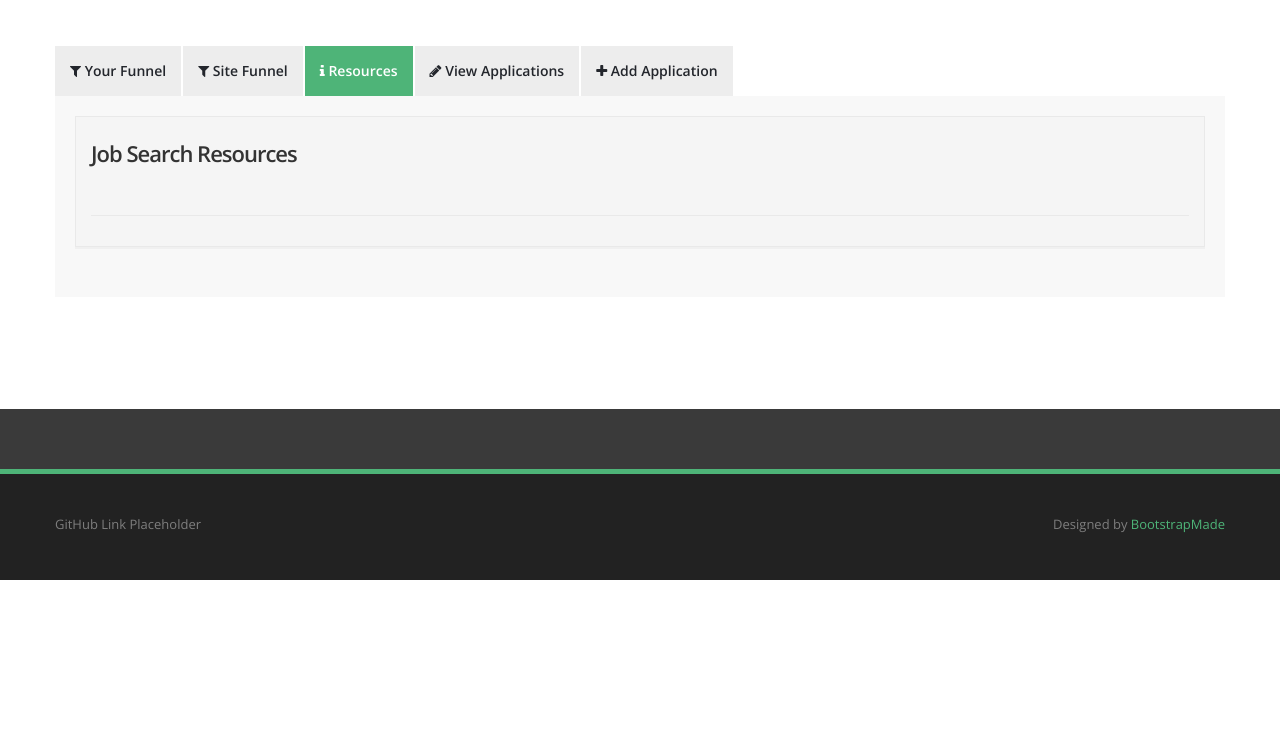
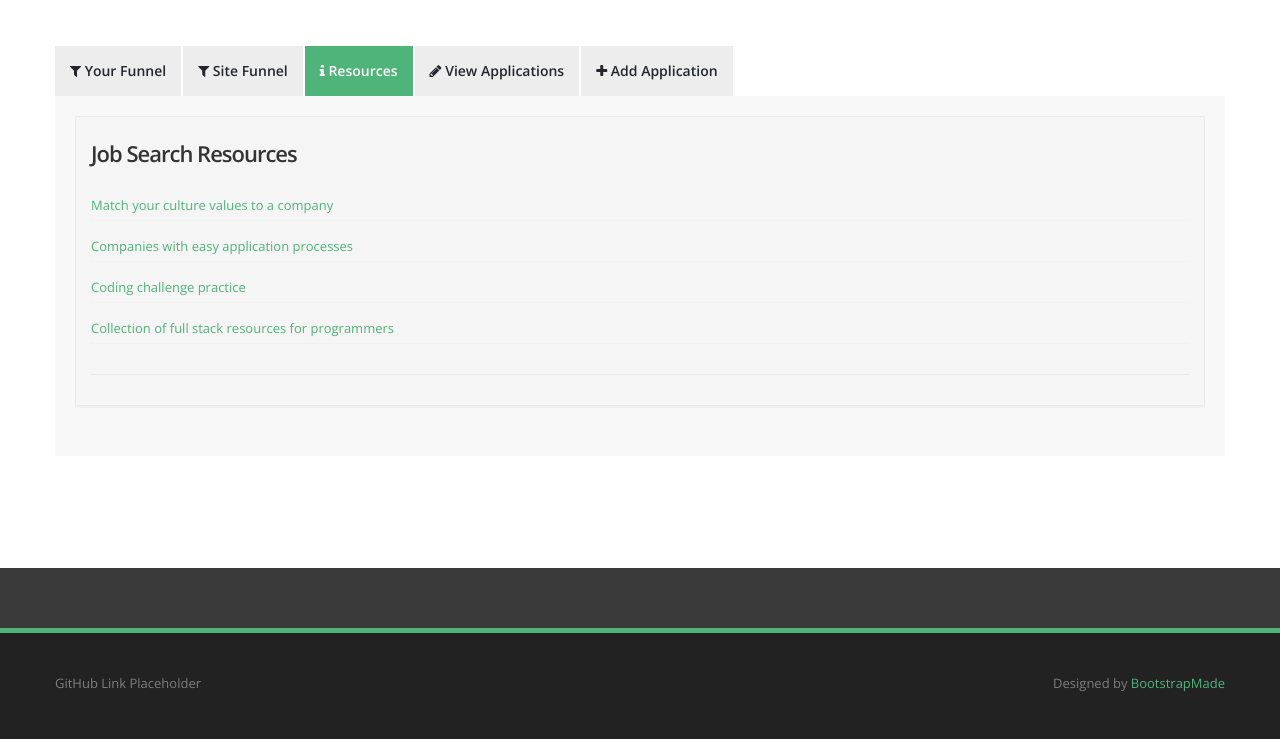
Before and after one commit to Otterwerks/Job-Application-Tracker, a Django app: template ApplicationTracker/templates/accounts/dashboard.html in a window 1280 px wide, after a click on "Resources". Shown: the part 223-962 px from the top of the page. Before the commit the page ends 803 px from the top, so only its background shows below. Run offline with Django 3.2, Linux system fonts and the light colour scheme; the template is opened without the code that fills it, so the values that code supplies are empty; some libraries are stand-ins or nearby versions.

Commit message:
Update dashboard.html

```diff
--- a/ApplicationTracker/templates/accounts/dashboard.html
+++ b/ApplicationTracker/templates/accounts/dashboard.html
@@ -58,7 +58,12 @@
                       <aside>
                         <div class="widget">
                           <h4>Job Search Resources</h4>
-
+                          <ul>
+                            <li><a href="https://www.keyvalues.com/">Match your culture values to a company</a></li>
+                            <li><a href="https://github.com/j-delaney/easy-application">Companies with easy application processes</a></li>
+                            <li><a href="https://www.firecode.io">Coding challenge practice</a></li>
+                            <li><a href="https://github.com/charlax/professional-programming#interviewing">Collection of full stack resources for programmers</a></li>
+                          </ul>
                         </div>
                       </aside>
                     </div>
```
